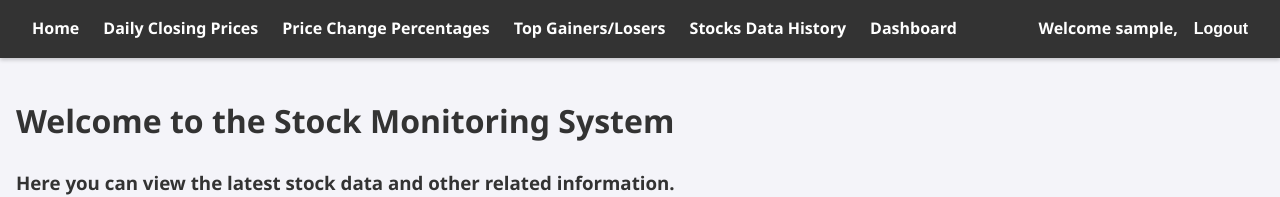
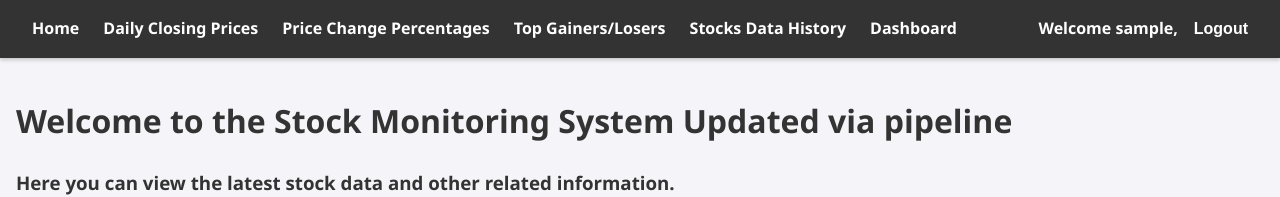
Before and after one commit to nishantddubey/stock-Re-demo-cicd, a Next.js app in the folder Frontend/: page / in a window 1280 px wide. Shown: the top 197 px of the page. Built offline with nearby package versions, Linux system fonts and the light colour scheme; no server answers; sample sign-in values are in the browser's storage.

Commit message:
condition bases deployment2

```diff
--- a/Frontend/pages/index.js
+++ b/Frontend/pages/index.js
@@ -20,7 +20,7 @@ const Home = () => {
 
   return (
     <div>
-      <h1>Welcome to the Stock Monitoring System</h1>
+      <h1>Welcome to the Stock Monitoring System Updated via pipeline</h1>
       <h3>Here you can view the latest stock data and other related information.</h3>
       <TodaysDataTable data={todaysData} />
     </div>
```
